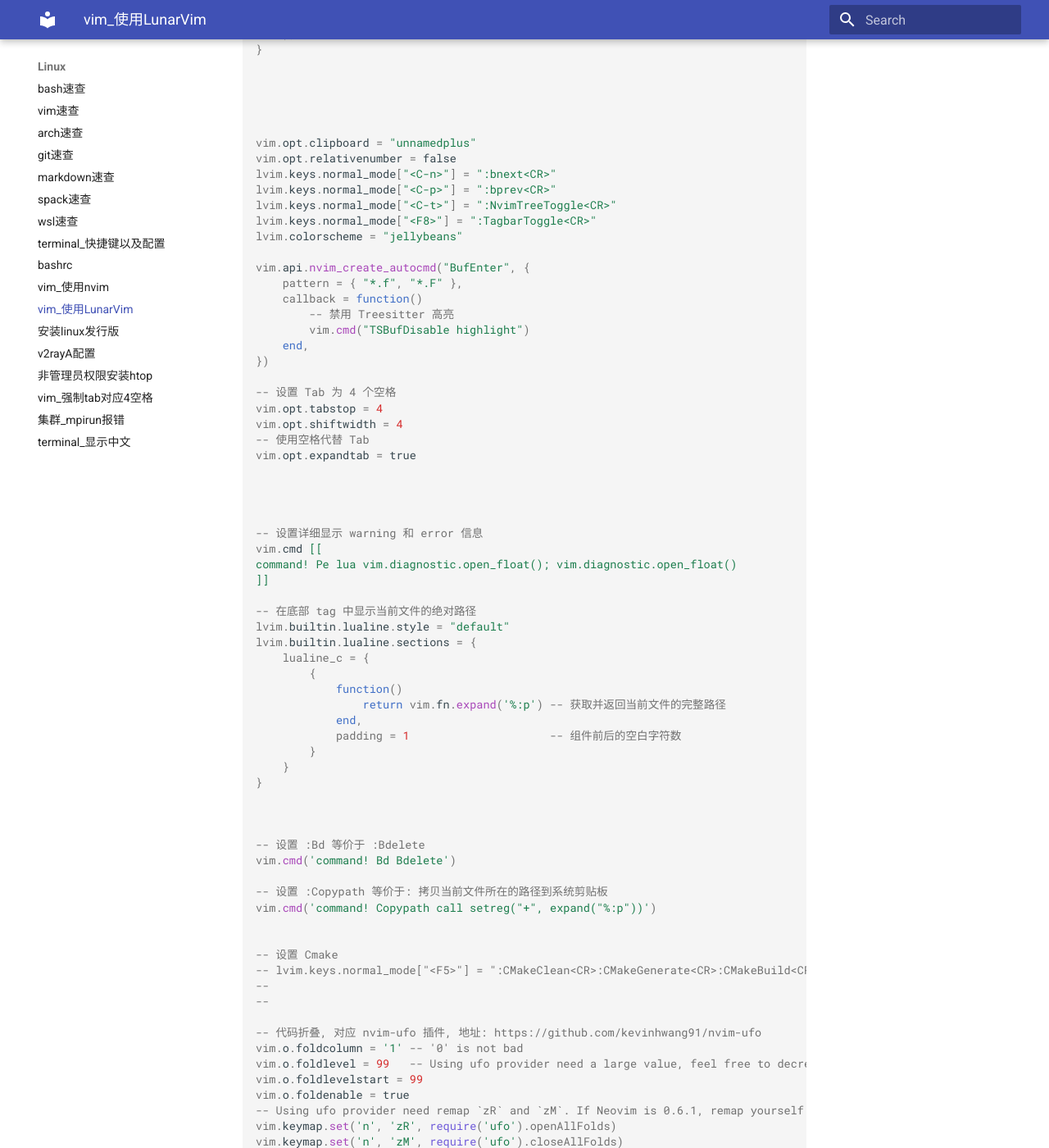
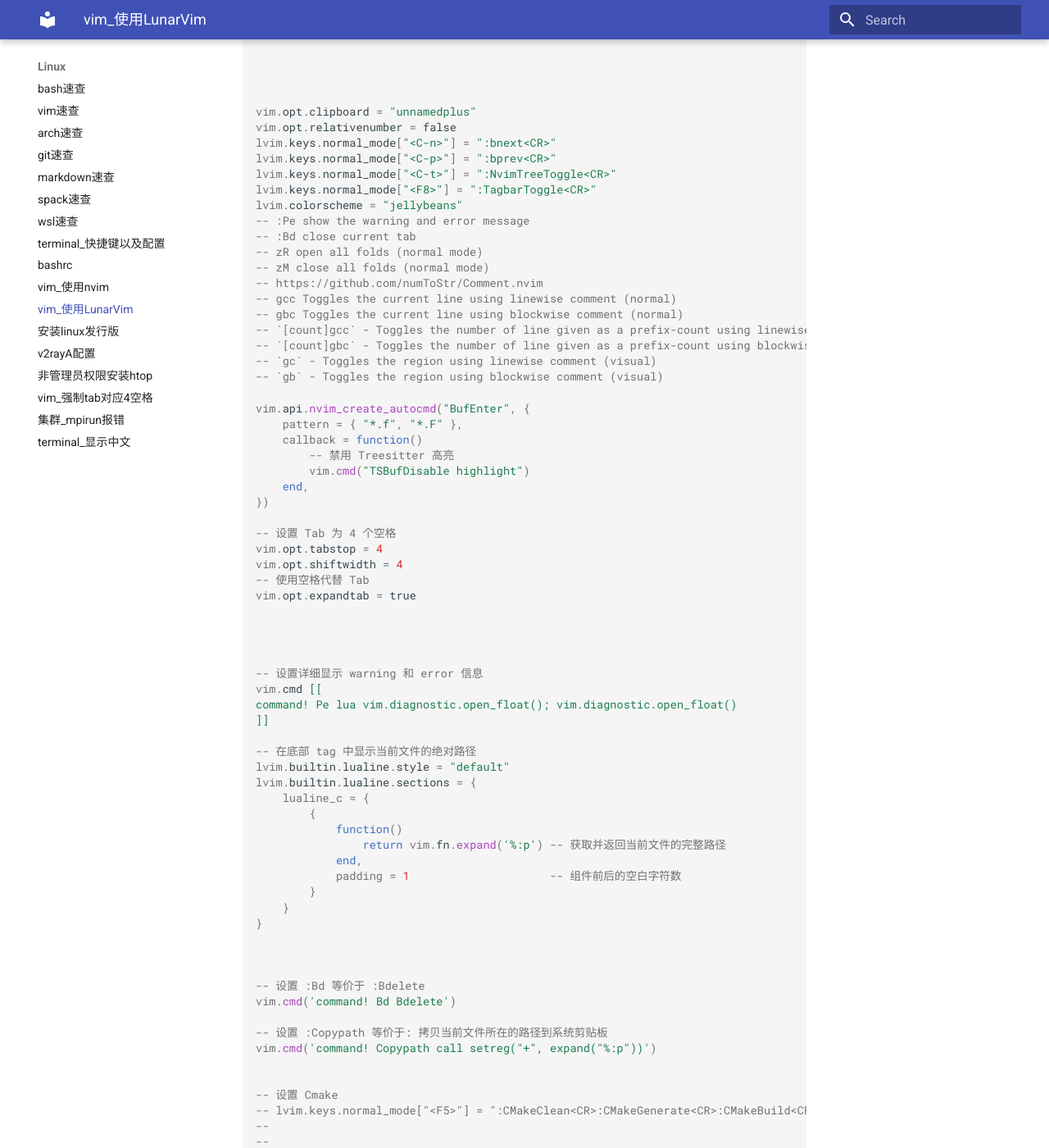
Before and after one commit to ymma98/technotes, an MkDocs documentation site: the page built from docs/Linux/vim_使用LunarVim.md, in a window 1280 px wide and 1400 px high, scrolled down 3004 px. Shown: the whole window at 82% size. Built offline with MkDocs 1.6.1 and Material for MkDocs 9.7.7, drawn with Linux system fonts in a browser that asks for light colours; some of the changed text lies outside the part shown.

Commit message:
docs/Linux/vim_使用LunarVim.md updated from https://stackedit.cn/

```diff
--- a/docs/Linux/vim_使用LunarVim.md
+++ b/docs/Linux/vim_使用LunarVim.md
@@ -124,8 +124,6 @@ lvim.builtin.treesitter.auto_install = true
 --
 
 
-
-
 lvim.plugins = {
     {
         "rafi/awesome-vim-colorschemes",
@@ -158,6 +156,17 @@ lvim.keys.normal_mode["<C-p>"] = ":bprev<CR>"
 lvim.keys.normal_mode["<C-t>"] = ":NvimTreeToggle<CR>"
 lvim.keys.normal_mode["<F8>"] = ":TagbarToggle<CR>"
 lvim.colorscheme = "jellybeans"
+-- :Pe show the warning and error message
+-- :Bd close current tab
+-- zR open all folds (normal mode)
+-- zM close all folds (normal mode)
+-- https://github.com/numToStr/Comment.nvim
+-- gcc Toggles the current line using linewise comment (normal)
+-- gbc Toggles the current line using blockwise comment (normal)
+-- `[count]gcc` - Toggles the number of line given as a prefix-count using linewise (normal)
+-- `[count]gbc` - Toggles the number of line given as a prefix-count using blockwise (normal)
+-- `gc` - Toggles the region using linewise comment (visual)
+-- `gb` - Toggles the region using blockwise comment (visual)
 
 vim.api.nvim_create_autocmd("BufEnter", {
     pattern = { "*.f", "*.F" },
@@ -221,7 +231,6 @@ require('ufo').setup({
         return { 'treesitter', 'indent' }
     end
 })
-
 require 'nvim-treesitter.configs'.setup {
     ensure_installed = "cpp",
     highlight = {
```
Also changed, not shown: other parts of docs/Linux/vim_使用LunarVim.md (+4 -2 lines).
